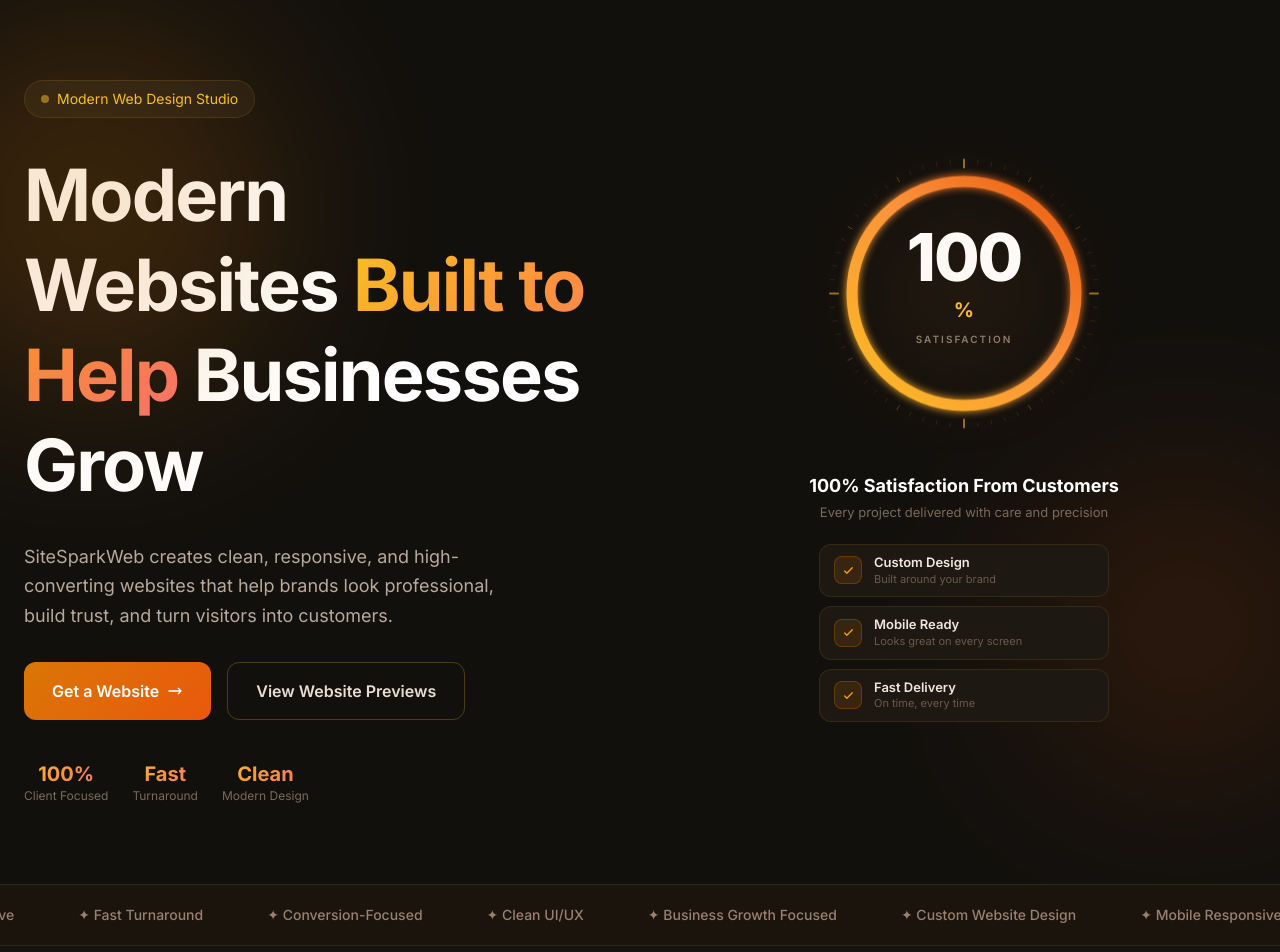
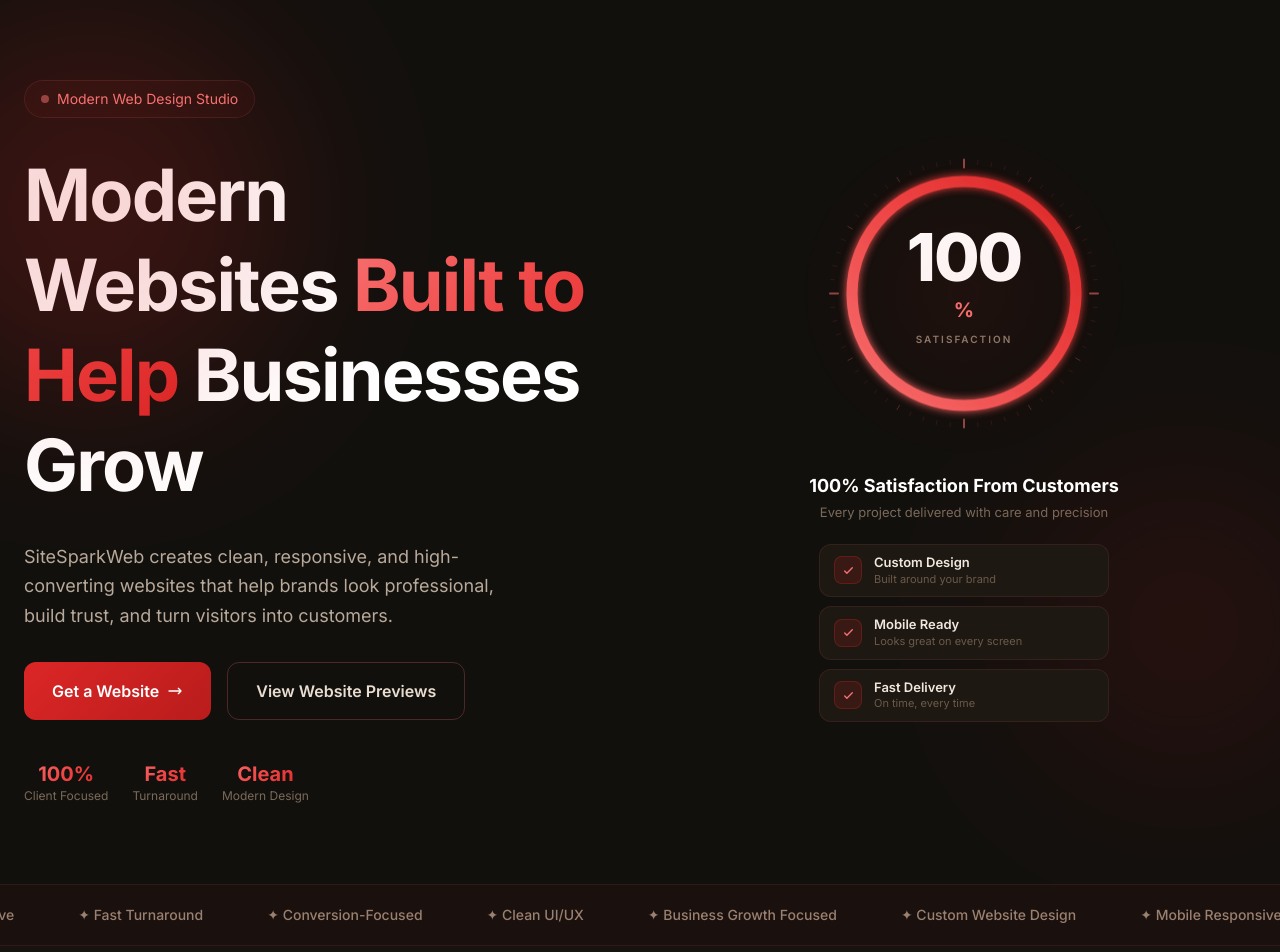
Before and after one commit to seansitesparkweb/sitesparkweb, a React (Vite) app: page / in a window 1280 px wide. Shown: the part 80-1032 px from the top of the page. Built offline with nearby package versions, Linux system fonts and the light colour scheme.

Commit message:
Shift color scheme to warm red, add form button back to contact section

```diff
--- a/src/components/Footer.jsx
+++ b/src/components/Footer.jsx
@@ -4,7 +4,7 @@
   return (
     <footer
       className="px-4 sm:px-6 py-10 text-center md:text-left"
-      style={{ borderTop: '1px solid rgba(251,191,36,0.09)', background: '#12100d' }}
+      style={{ borderTop: '1px solid rgba(248,113,113,0.09)', background: '#12100d' }}
     >
       <div className="max-w-7xl mx-auto flex flex-col md:flex-row items-center justify-between gap-6">
         <div>
--- a/src/components/Hero.jsx
+++ b/src/components/Hero.jsx
@@ -3,15 +3,15 @@
 export default function Hero() {
   return (
     <section className="relative flex flex-col items-center overflow-hidden pt-20" style={{ background: '#12100d', minHeight: '100svh' }}>
-      <div className="glow-orb w-96 h-96 opacity-20" style={{ background: '#d97706', top: '10%', left: '-8%' }} />
-      <div className="glow-orb w-80 h-80 opacity-12" style={{ background: '#ea580c', bottom: '10%', right: '-5%' }} />
+      <div className="glow-orb w-96 h-96 opacity-20" style={{ background: '#dc2626', top: '10%', left: '-8%' }} />
+      <div className="glow-orb w-80 h-80 opacity-12" style={{ background: '#b91c1c', bottom: '10%', right: '-5%' }} />
 
       <div className="max-w-7xl mx-auto px-4 sm:px-6 w-full grid lg:grid-cols-2 gap-12 lg:gap-16 items-center py-16 lg:py-20 flex-1">
 
         {/* ── Left copy ── */}
         <div className="space-y-8">
-          <div className="inline-flex items-center gap-2 glass px-4 py-2 rounded-full text-sm" style={{ color: '#fbbf24' }}>
-            <span className="w-2 h-2 rounded-full animate-pulse" style={{ background: '#fbbf24' }} />
+          <div className="inline-flex items-center gap-2 glass px-4 py-2 rounded-full text-sm" style={{ color: '#f87171' }}>
+            <span className="w-2 h-2 rounded-full animate-pulse" style={{ background: '#f87171' }} />
             Modern Web Design Studio
           </div>
 
--- a/src/components/Navbar.jsx
+++ b/src/components/Navbar.jsx
@@ -18,7 +18,7 @@
       style={{
         background: scrolled ? 'rgba(18,16,13,0.9)' : 'transparent',
         backdropFilter: scrolled ? 'blur(20px)' : 'none',
-        borderBottom: scrolled ? '1px solid rgba(251,191,36,0.1)' : 'none',
+        borderBottom: scrolled ? '1px solid rgba(248,113,113,0.1)' : 'none',
       }}
     >
       <div className="max-w-7xl mx-auto px-6 py-4 flex items-center justify-between">
@@ -26,7 +26,6 @@
           SiteSparkWeb
         </a>
 
-        {/* Desktop links */}
         <div className="hidden md:flex items-center gap-8">
           {links.map(l => (
             <a
@@ -46,7 +45,6 @@
           Get Started
         </a>
 
-        {/* Burger */}
         <button
           className="md:hidden flex flex-col gap-1.5 p-2"
           onClick={() => setOpen(!open)}
@@ -58,7 +56,6 @@
         </button>
       </div>
 
-      {/* Mobile menu */}
       {open && (
         <div className="md:hidden glass border-t border-white/5 px-6 py-4 flex flex-col gap-4">
           {links.map(l => (
--- a/src/components/Portfolio.jsx
+++ b/src/components/Portfolio.jsx
@@ -34,7 +34,7 @@
     <section id="portfolio" className="py-24 px-4 sm:px-6" style={{ background: '#17130f' }}>
       <div className="max-w-6xl mx-auto">
         <div className="text-center mb-12 sm:mb-16">
-          <p className="text-sm font-semibold tracking-widest uppercase mb-3" style={{ color: '#f59e0b' }}>Website Previews</p>
+          <p className="text-sm font-semibold tracking-widest uppercase mb-3" style={{ color: '#f87171' }}>Website Previews</p>
           <h2 className="text-3xl sm:text-4xl lg:text-5xl font-bold text-white mb-4">
             See What We <span className="gradient-text">Can Build for You</span>
           </h2>
@@ -49,7 +49,7 @@
               key={i}
               className="fade-up card-hover rounded-2xl overflow-hidden group"
               style={{
-                border: '1px solid rgba(251,191,36,0.09)',
+                border: '1px solid rgba(248,113,113,0.09)',
                 background: '#1e1812',
                 transitionDelay: `${i * 60}ms`,
               }}
@@ -57,7 +57,7 @@
               {/* Mini mockup */}
               <div
                 className="relative overflow-hidden"
-                style={{ height: '220px', background: '#161008', borderBottom: '1px solid rgba(251,191,36,0.07)' }}
+                style={{ height: '220px', background: '#161008', borderBottom: '1px solid rgba(248,113,113,0.07)' }}
               >
                 {/* Browser bar */}
                 <div
--- a/src/components/SatisfactionMeter.jsx
+++ b/src/components/SatisfactionMeter.jsx
@@ -6,7 +6,6 @@
 const RADIUS = 112
 const CIRC   = 2 * Math.PI * RADIUS
 
-// Generate tick marks around the ring
 const TICKS = Array.from({ length: 60 }, (_, i) => {
   const angle  = (i / 60) * 360 - 90
   const rad    = (angle * Math.PI) / 180
@@ -70,11 +69,10 @@
         position: 'relative',
         animation: done ? 'float2 7s ease-in-out infinite' : 'none',
       }}>
-        {/* Outer ambient glow — visible once done */}
         <div style={{
           position: 'absolute', inset: -24,
           borderRadius: '50%',
-          background: 'radial-gradient(circle, rgba(251,146,60,0.13) 0%, transparent 70%)',
+          background: 'radial-gradient(circle, rgba(220,38,38,0.13) 0%, transparent 70%)',
           animation: 'orb-pulse 3.5s ease-in-out infinite',
           opacity: done ? 1 : 0,
           transition: 'opacity 1s ease',
@@ -84,9 +82,9 @@
         <svg width={SIZE} height={SIZE} viewBox={`0 0 ${SIZE} ${SIZE}`} style={{ overflow: 'visible' }}>
           <defs>
             <linearGradient id="ringGrad" x1="0%" y1="0%" x2="100%" y2="100%">
-              <stop offset="0%"   stopColor="#fbbf24" />
-              <stop offset="55%"  stopColor="#fb923c" />
-              <stop offset="100%" stopColor="#ea580c" />
+              <stop offset="0%"   stopColor="#f87171" />
+              <stop offset="55%"  stopColor="#ef4444" />
+              <stop offset="100%" stopColor="#dc2626" />
             </linearGradient>
             <filter id="ringGlow" x="-30%" y="-30%" width="160%" height="160%">
               <feGaussianBlur stdDeviation="4" result="blur" />
@@ -97,7 +95,6 @@
             </filter>
           </defs>
 
-          {/* Background track */}
           <circle
             cx={CX} cy={CY} r={RADIUS}
             fill="none"
@@ -105,16 +102,14 @@
             strokeWidth={11}
           />
 
-          {/* Tick marks */}
           {TICKS.map((t, i) => (
             <line key={i}
               x1={t.x1} y1={t.y1} x2={t.x2} y2={t.y2}
-              stroke="#fbbf24" strokeOpacity={t.op} strokeWidth={t.sw}
+              stroke="#f87171" strokeOpacity={t.op} strokeWidth={t.sw}
               strokeLinecap="round"
             />
           ))}
 
-          {/* Progress arc */}
           <circle
             cx={CX} cy={CY} r={RADIUS}
             fill="none"
@@ -127,7 +122,6 @@
             filter={done ? 'url(#ringGlow)' : undefined}
           />
 
-          {/* Glowing tip dot */}
           {pct > 0 && pct < 100 && (() => {
             const ang = ((pct / 100) * 360 - 90) * (Math.PI / 180)
             return (
@@ -135,13 +129,12 @@
                 cx={CX + RADIUS * Math.cos(ang)}
                 cy={CY + RADIUS * Math.sin(ang)}
                 r={7}
-                fill="#fbbf24"
+                fill="#f87171"
                 filter="url(#ringGlow)"
               />
             )
           })()}
 
-          {/* Center: big number */}
           <text
             x={CX} y={CY - 12}
             textAnchor="middle"
@@ -154,11 +147,10 @@
             {pct}
           </text>
 
-          {/* % symbol */}
           <text
             x={CX} y={CY + 24}
             textAnchor="middle"
-            fill="#fbbf24"
+            fill="#f87171"
             fontSize={20}
             fontWeight={700}
             fontFamily="Inter, system-ui, sans-serif"
@@ -166,7 +158,6 @@
             %
           </text>
 
-          {/* SATISFACTION label — fades in when done */}
           <text
             x={CX} y={CY + 50}
             textAnchor="middle"
@@ -213,7 +204,7 @@
             alignItems: 'center',
             gap: 12,
             background: '#1e1812',
-            border: '1px solid rgba(251,191,36,0.1)',
+            border: '1px solid rgba(248,113,113,0.1)',
             borderRadius: 12,
             padding: '9px 14px',
             opacity: showStats[i] ? 1 : 0,
@@ -222,11 +213,11 @@
           }}>
             <div style={{
               width: 28, height: 28, borderRadius: 8, flexShrink: 0,
-              background: 'rgba(217,119,6,0.14)',
-              border: '1px solid rgba(217,119,6,0.28)',
+              background: 'rgba(220,38,38,0.14)',
+              border: '1px solid rgba(220,38,38,0.28)',
               display: 'flex', alignItems: 'center', justifyContent: 'center',
             }}>
-              <svg width={13} height={13} fill="none" stroke="#f59e0b" viewBox="0 0 24 24">
+              <svg width={13} height={13} fill="none" stroke="#f87171" viewBox="0 0 24 24">
                 <path strokeLinecap="round" strokeLinejoin="round" strokeWidth={2.5} d="M5 13l4 4L19 7" />
               </svg>
             </div>
--- a/src/components/Services.jsx
+++ b/src/components/Services.jsx
@@ -86,7 +86,7 @@
     <section id="services" className="py-20 sm:py-24 px-4 sm:px-6" style={{ background: '#17130f' }}>
       <div className="max-w-7xl mx-auto">
         <div className="text-center mb-16">
-          <p className="text-sm font-semibold tracking-widest uppercase mb-3" style={{ color: '#f59e0b' }}>What We Offer</p>
+          <p className="text-sm font-semibold tracking-widest uppercase mb-3" style={{ color: '#f87171' }}>What We Offer</p>
           <h2 className="text-3xl sm:text-4xl lg:text-5xl font-bold text-white mb-4">
             Services Built for <span className="gradient-text">Business Growth</span>
           </h2>
@@ -102,7 +102,7 @@
               className="fade-up card-hover p-6 rounded-2xl"
               style={{
                 background: '#1e1812',
-                border: '1px solid rgba(251,191,36,0.08)',
+                border: '1px solid rgba(248,113,113,0.08)',
                 transitionDelay: `${i * 40}ms`,
               }}
             >
--- a/src/components/TrustStrip.jsx
+++ b/src/components/TrustStrip.jsx
@@ -18,9 +18,9 @@
     <div
       className="py-5 overflow-hidden"
       style={{
-        borderTop: '1px solid rgba(251,191,36,0.1)',
-        borderBottom: '1px solid rgba(251,191,36,0.1)',
-        background: 'rgba(217,119,6,0.04)',
+        borderTop: '1px solid rgba(248,113,113,0.1)',
+        borderBottom: '1px solid rgba(248,113,113,0.1)',
+        background: 'rgba(220,38,38,0.04)',
       }}
     >
       <div className="animate-marquee">
--- a/src/components/WhyUs.jsx
+++ b/src/components/WhyUs.jsx
@@ -34,11 +34,11 @@
 export default function WhyUs() {
   return (
     <section className="py-20 sm:py-24 px-4 sm:px-6 relative overflow-hidden" style={{ background: '#12100d' }}>
-      <div className="glow-orb w-96 h-96 opacity-12" style={{ background: '#ea580c', bottom: '-10%', right: '-5%' }} />
+      <div className="glow-orb w-96 h-96 opacity-12" style={{ background: '#dc2626', bottom: '-10%', right: '-5%' }} />
 
       <div className="max-w-7xl mx-auto relative">
         <div className="text-center mb-16">
-          <p className="text-sm font-semibold tracking-widest uppercase mb-3" style={{ color: '#f59e0b' }}>Why SiteSparkWeb</p>
+          <p className="text-sm font-semibold tracking-widest uppercase mb-3" style={{ color: '#f87171' }}>Why SiteSparkWeb</p>
           <h2 className="text-3xl sm:text-4xl lg:text-5xl font-bold text-white mb-4">
             A Partner That's <span className="gradient-text">Invested in Your Growth</span>
           </h2>
@@ -54,7 +54,7 @@
               className="fade-up p-6 rounded-2xl group card-hover"
               style={{
                 background: '#1e1812',
-                border: '1px solid rgba(251,191,36,0.08)',
+                border: '1px solid rgba(248,113,113,0.08)',
                 transitionDelay: `${i * 60}ms`,
               }}
             >
--- a/src/index.css
+++ b/src/index.css
@@ -14,45 +14,45 @@
 
 @layer utilities {
   .gradient-text {
-    background: linear-gradient(135deg, #fbbf24 0%, #fb923c 50%, #f87171 100%);
+    background: linear-gradient(135deg, #f87171 0%, #ef4444 50%, #dc2626 100%);
     -webkit-background-clip: text;
     -webkit-text-fill-color: transparent;
     background-clip: text;
   }
   .glass {
-    background: rgba(255,220,150,0.05);
+    background: rgba(220,38,38,0.05);
     backdrop-filter: blur(12px);
-    border: 1px solid rgba(251,191,36,0.12);
+    border: 1px solid rgba(248,113,113,0.12);
   }
   .glass-strong {
-    background: rgba(255,220,150,0.07);
+    background: rgba(220,38,38,0.07);
     backdrop-filter: blur(20px);
-    border: 1px solid rgba(251,191,36,0.15);
+    border: 1px solid rgba(248,113,113,0.15);
   }
   .card-hover {
     transition: transform 0.3s ease, box-shadow 0.3s ease, border-color 0.3s ease;
   }
   .card-hover:hover {
     transform: translateY(-5px);
-    box-shadow: 0 20px 60px rgba(251,146,60,0.16);
-    border-color: rgba(251,146,60,0.35) !important;
+    box-shadow: 0 20px 60px rgba(239,68,68,0.16);
+    border-color: rgba(239,68,68,0.35) !important;
   }
   .btn-primary {
-    background: linear-gradient(135deg, #d97706, #ea580c);
+    background: linear-gradient(135deg, #dc2626, #b91c1c);
     transition: all 0.3s ease;
   }
   .btn-primary:hover {
-    box-shadow: 0 0 28px rgba(217,119,6,0.5), 0 0 56px rgba(217,119,6,0.18);
+    box-shadow: 0 0 28px rgba(220,38,38,0.5), 0 0 56px rgba(220,38,38,0.18);
     transform: translateY(-1px);
-    background: linear-gradient(135deg, #f59e0b, #f97316);
+    background: linear-gradient(135deg, #ef4444, #dc2626);
   }
   .btn-outline {
-    border: 1px solid rgba(251,191,36,0.25);
+    border: 1px solid rgba(248,113,113,0.25);
     transition: all 0.3s ease;
   }
   .btn-outline:hover {
-    border-color: rgba(251,146,60,0.5);
-    background: rgba(251,146,60,0.08);
+    border-color: rgba(239,68,68,0.5);
+    background: rgba(239,68,68,0.08);
   }
   .fade-up {
     opacity: 0;
@@ -138,4 +138,4 @@
 
 ::-webkit-scrollbar { width: 5px; }
 ::-webkit-scrollbar-track { background: #12100d; }
-::-webkit-scrollbar-thumb { background: rgba(217,119,6,0.45); border-radius: 3px; }
+::-webkit-scrollbar-thumb { background: rgba(220,38,38,0.45); border-radius: 3px; }
```
Also changed, not shown: src/components/CTA.jsx (+4 -4 lines), src/components/Contact.jsx (+15 -3 lines), src/components/Process.jsx (+6 -6 lines).
